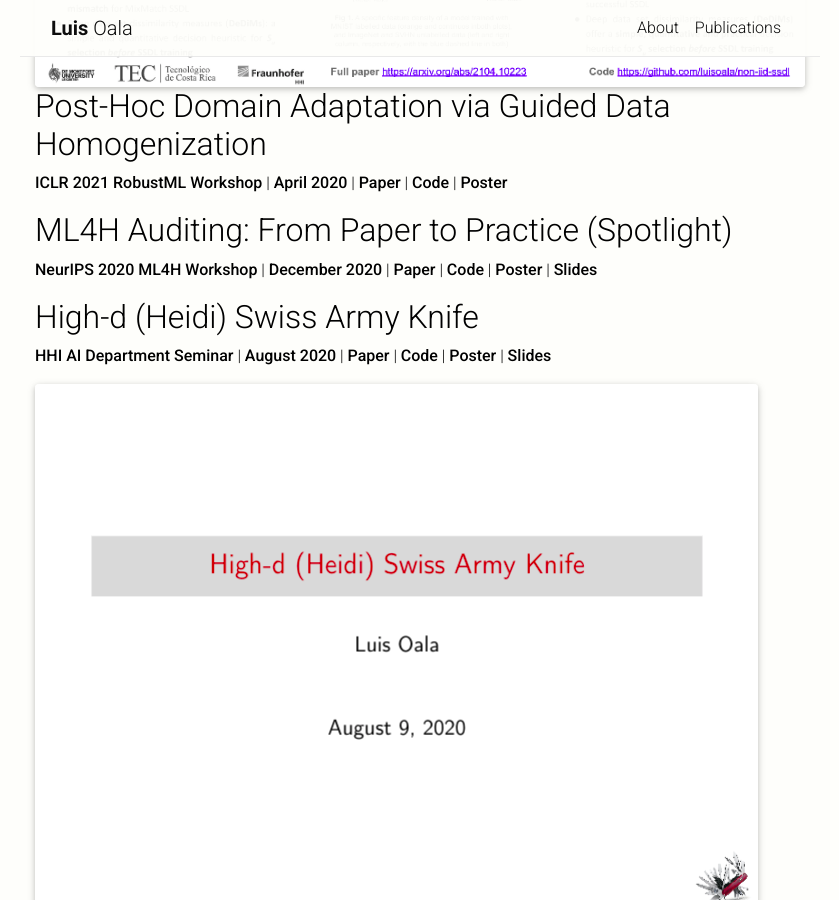
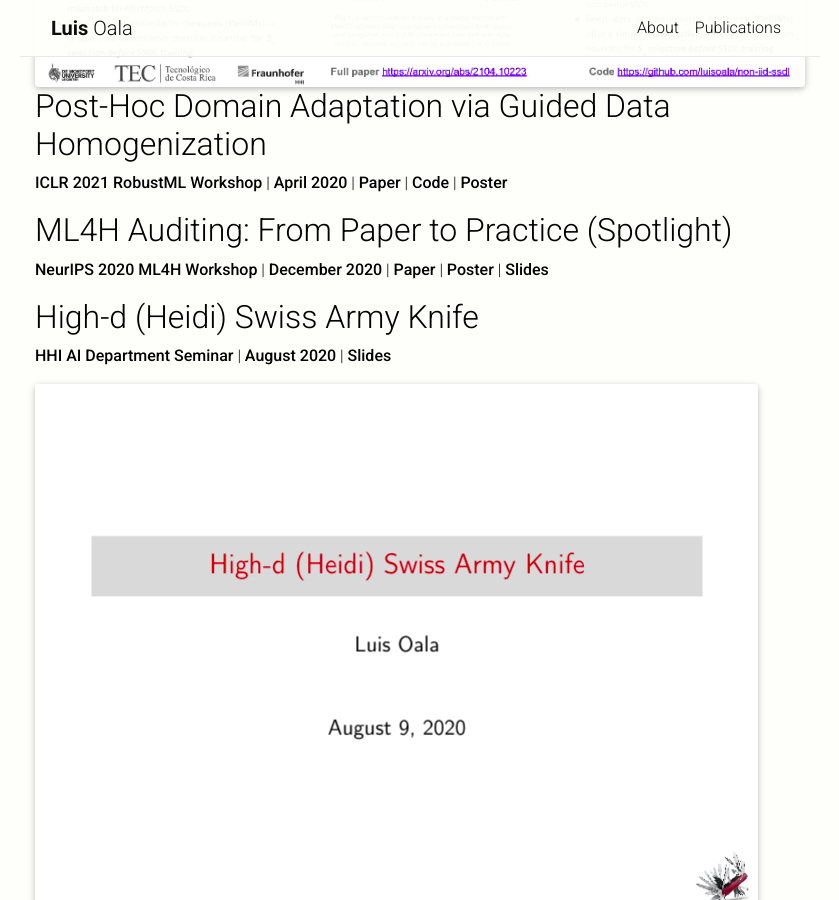
Before and after one commit to luisoala/luisoala.github.io, a Jekyll site: the page built from _pages/talks.md, in a window 1280 px wide and 900 px high, scrolled down 804 px. Shown: the whole window, without its empty margins (220-1059 px from the left). Built offline with Jekyll 4.4.1, drawn with Linux system fonts in a browser that asks for light colours; nearby versions of some CDN libraries; a style sheet for code colours, icons or effects is not loaded.

Commit message:
Update talks.md

```diff
--- a/_pages/talks.md
+++ b/_pages/talks.md
@@ -23,7 +23,7 @@ paper/link
 ## Post-Hoc Domain Adaptation via Guided Data Homogenization
 **ICLR 2021 RobustML Workshop** | **April 2020** | [**Paper**](https://sites.google.com/connect.hku.hk/robustml-2021/accepted-papers/paper-062) | [**Code**](https://github.com/willisk/GDH) | [**Poster**]()
 ## ML4H Auditing: From Paper to Practice (Spotlight)
-**NeurIPS 2020 ML4H Workshop** | **December 2020** | [**Paper**]() | [**Code**]() | [**Poster**]() | [**Slides**]()
+**NeurIPS 2020 ML4H Workshop** | **December 2020** | [**Paper**](http://proceedings.mlr.press/v136/oala20a.html) | [**Poster**]() | [**Slides**](https://github.com/luisoala/luisoala.github.io/blob/master/assets/pdf/slides/ML4H_NeurIPS2020_Slides.pdf)
 
 <div id="presentation-embed-38941015"></div>
 <script src='https://slideslive.com/embed_presentation.js'></script>
@@ -36,7 +36,7 @@ paper/link
 </script>
 
 ## High-d (Heidi) Swiss Army Knife
-**HHI AI Department Seminar** | **August 2020** | [**Paper**]() | [**Code**]() | [**Poster**]() | [**Slides**]()
+**HHI AI Department Seminar** | **August 2020** | [**Slides**](https://github.com/luisoala/luisoala.github.io/blob/master/assets/pdf/slides/high_d_swiss_army_knife%20(2).pdf)
 
 <div class="row mt-3">
     <div class="col-sm mt-3 mt-md-0">
@@ -73,7 +73,7 @@ paper/link
 </script>
 
 ## Transformers
-**Papers & Cookies Seminar** | **November 2018** | [**Slides**]()
+**Papers & Cookies Seminar** | **November 2018** | [**Slides**](https://github.com/luisoala/luisoala.github.io/blob/master/assets/pdf/slides/transformers.pdf)
 
 <div class="row mt-3">
     <div class="col-sm mt-3 mt-md-0">
```
